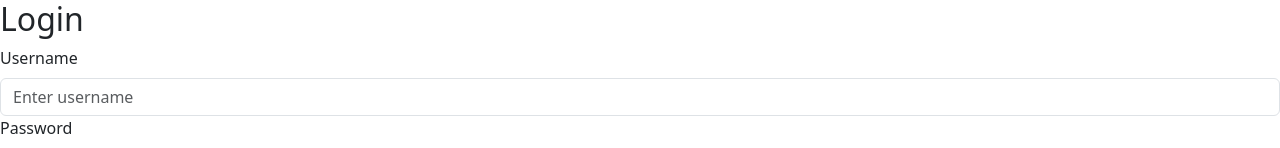
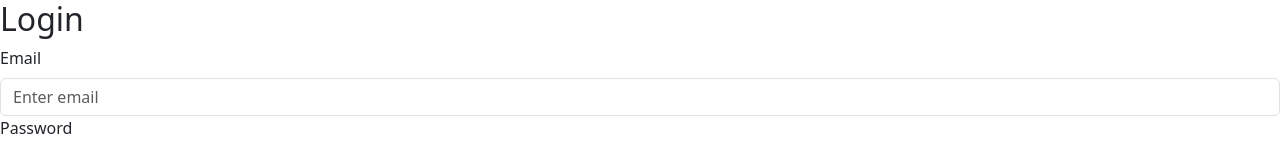
Before and after one commit to pmoeini1/cat, a React (Create React App) app in the folder frontend/: page / in a window 1280 px wide. Shown: the top 148 px of the page. Built offline with nearby package versions, Linux system fonts and the light colour scheme.

Commit message:
email not username

```diff
--- a/frontend/src/components/Login.jsx
+++ b/frontend/src/components/Login.jsx
@@ -34,11 +34,11 @@ const Login = () => {
       <h2>Login</h2>
       <h3>{message}</h3>
       <Form>
-        <Form.Group controlId="formUsername">
-          <Form.Label>Username</Form.Label>
+        <Form.Group controlId="formEmail">
+          <Form.Label>Email</Form.Label>
           <Form.Control
             type="text"
-            placeholder="Enter username"
+            placeholder="Enter email"
             value={username}
             onChange={(e) => setUsername(e.target.value)}
           />
```
